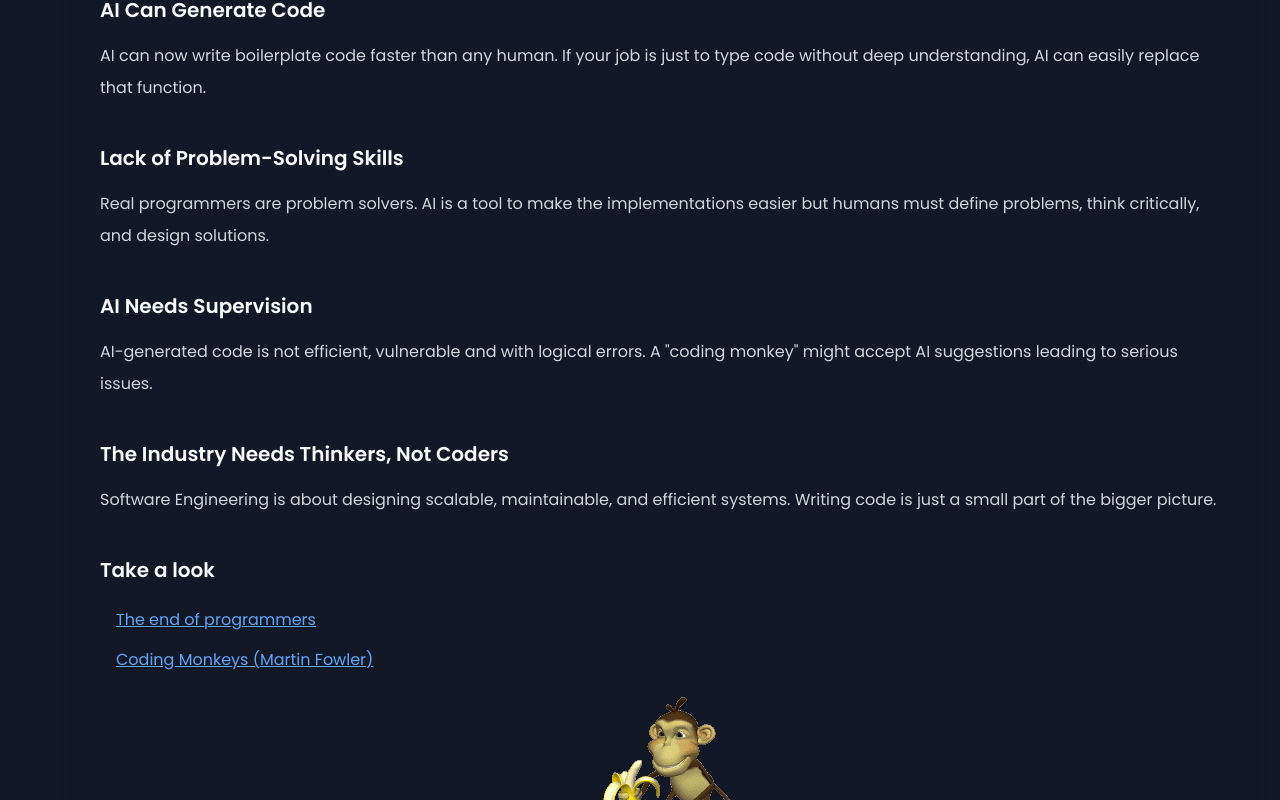
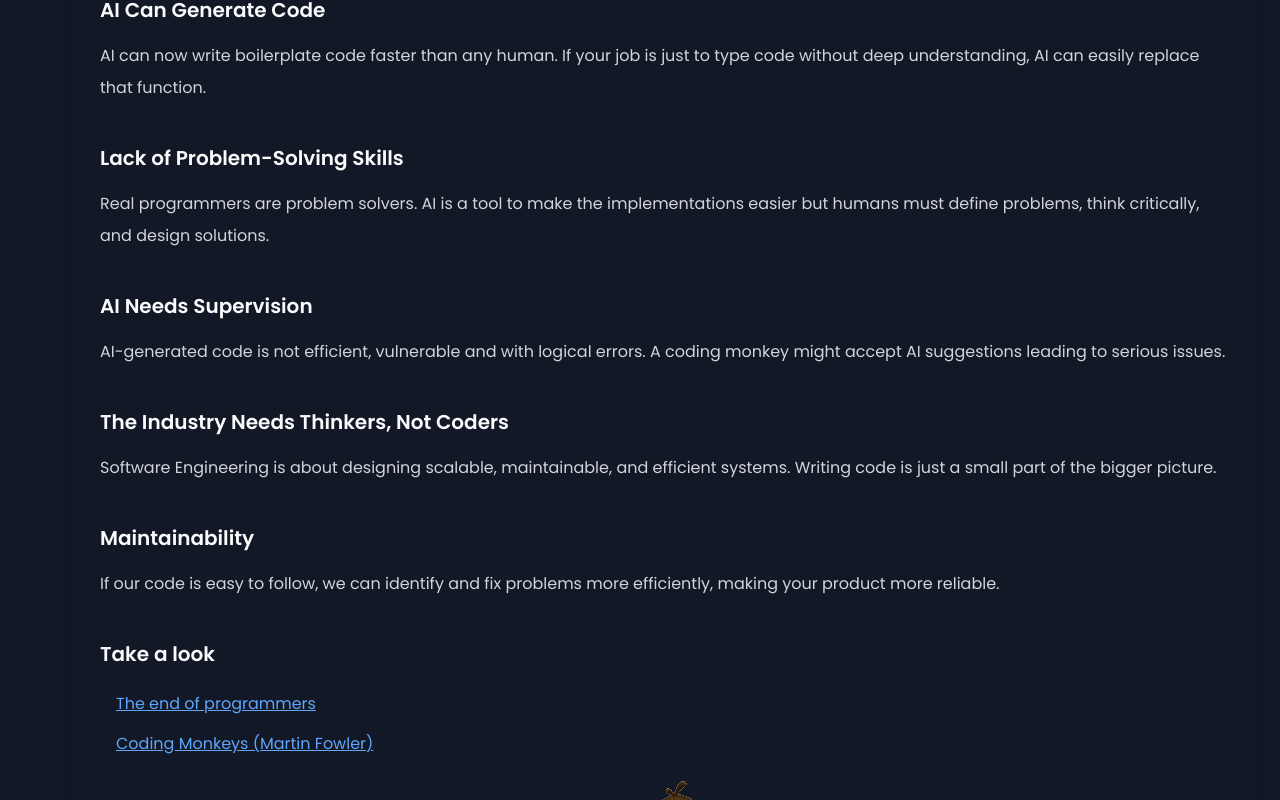
Before and after one commit to leandrodalbo/xpdriven-blog, a React (Vite) app: page /#/article/0 in a window 1280 px wide. Before the commit this address led to /#/article/0. Shown: the part 1166-1966 px from the top of the page. Built offline with nearby package versions, Linux system fonts and the light colour scheme.

Commit message:
started to refactor the rest of the articles sections

```diff
--- a/src/articles-content/CodingMonkeys.ts
+++ b/src/articles-content/CodingMonkeys.ts
@@ -10,5 +10,44 @@ export const codingMonkeysContent: ArticleData = {
     p1: `A Coding Monkey is an individual who writes software without completely understanding the problem it addresses. This method has been effective thus far, but now, AI tools are capable of generating code.`,
     p2: "If you simply turn requirements into code without thinking critically, you risk being replaced.",
   },
-  sectionsData: [],
+  sectionsData: [
+    {
+      h4: "AI Can Generate Code",
+      p1: `
+      AI can now write boilerplate code faster than any human. If your job is
+      just to type code without deep understanding, AI can easily replace that
+      function.
+      `,
+    },
+    {
+      h4: "Lack of Problem-Solving Skills",
+      p1: `
+      Real programmers are problem solvers. AI is a tool to make the
+      implementations easier but humans must define problems, think critically,
+      and design solutions.
+      `,
+    },
+    {
+      h4: "AI Needs Supervision",
+      p1: `
+      AI-generated code is not efficient, vulnerable and with logical errors.
+      A coding monkey might accept AI suggestions leading to serious issues.
+      `,
+    },
+    {
+      h4: "The Industry Needs Thinkers, Not Coders",
+      p1: `
+      Software Engineering is about designing scalable, maintainable, and
+      efficient systems. Writing code is just a small part of the bigger
+      picture.
+      `,
+    },
+    {
+      h4: "Maintainability",
+      p1: `
+      If our code is easy to follow, we can identify and fix problems more
+      efficiently, making your product more reliable.
+      `,
+    },
+  ],
 };
--- a/src/blog-article/AgileManifesto.tsx
+++ b/src/blog-article/AgileManifesto.tsx
@@ -1,8 +1,8 @@
 import { ArticleHeader } from "../article-header/ArticleHeader";
+import { ArticleSection } from "../article-section/ArticleSection";
+import { ArticleData } from "../types";
 
-import { ArticleSection } from "../article-section/ArticleSection";
-
-import { ArticleData } from "../types";
+import monkeys from "../assets/monkeyeating.gif";
 
 export interface AgileManifestoProps {
   data: ArticleData;
@@ -21,6 +21,7 @@ const AgileManifesto = ({ data }: AgileManifestoProps) => (
       Should we go back to 1990s and start writing large documentation that
       nobody reads or understand?
     </p>
+    <img src={monkeys} alt="monkeyeating" className="blog-article-img" />
   </article>
 );
 
--- a/src/blog-article/CodeReadabilityMatters.tsx
+++ b/src/blog-article/CodeReadabilityMatters.tsx
@@ -2,6 +2,8 @@ import { ArticleHeader } from "../article-header/ArticleHeader";
 import { ArticleSection } from "../article-section/ArticleSection";
 
 import { ArticleData } from "../types";
+
+import monkeys from "../assets/monkeyeating.gif";
 
 export interface CodeReadabilityMattersProps {
   data: ArticleData;
@@ -37,6 +39,7 @@ const CodeReadabilityMatters = ({ data }: CodeReadabilityMattersProps) => (
         </a>
       </li>
     </ul>
+    <img src={monkeys} alt="monkeyeating" className="blog-article-img" />
   </article>
 );
 
--- a/src/blog-article/CodingMonkeys.tsx
+++ b/src/blog-article/CodingMonkeys.tsx
@@ -2,6 +2,7 @@ import { ArticleHeader } from "../article-header/ArticleHeader";
 
 import { ArticleData } from "../types";
 import monkeys from "../assets/monkeyeating.gif";
+import { ArticleSection } from "../article-section/ArticleSection";
 
 export interface CodingMonkeysProps {
   data: ArticleData;
@@ -11,32 +12,9 @@ const CodingMonkeys = ({ data }: CodingMonkeysProps) => (
   <article className="blog-article">
     <ArticleHeader data={data.headerData} />
 
-    <h4 className="blog-article-h4">AI Can Generate Code</h4>
-    <p className="blog-article-p">
-      AI can now write boilerplate code faster than any human. If your job is
-      just to type code without deep understanding, AI can easily replace that
-      function.
-    </p>
-
-    <h4 className="blog-article-h4">Lack of Problem-Solving Skills</h4>
-    <p className="blog-article-p">
-      Real programmers are problem solvers. AI is a tool to make the
-      implementations easier but humans must define problems, think critically,
-      and design solutions.
-    </p>
-
-    <h4 className="blog-article-h4">AI Needs Supervision</h4>
-    <p className="blog-article-p">
-      AI-generated code is not efficient, vulnerable and with logical errors. A
-      "coding monkey" might accept AI suggestions leading to serious issues.
-    </p>
-
-    <h4 className="blog-article-h4">The Industry Needs Thinkers, Not Coders</h4>
-    <p className="blog-article-p">
-      Software Engineering is about designing scalable, maintainable, and
-      efficient systems. Writing code is just a small part of the bigger
-      picture.
-    </p>
+    {data.sectionsData.map((it) => (
+      <ArticleSection key={it.h4} data={it} />
+    ))}
 
     <h4 className="blog-article-h4">Take a look</h4>
     <ul className="blog-article-ul">
--- a/src/blog-article/ScrumOrKanban.tsx
+++ b/src/blog-article/ScrumOrKanban.tsx
@@ -5,7 +5,9 @@ const ScrumOrKanban = () => (
       Scrum vs. Kanban: Which One Should You Choose?
     </h1>
 
-    <p className="blog-article-p">This article is just about to be added...</p>
+    <p className="blog-article-p-center">
+      This article is just about to be added...
+    </p>
 
     <img
       src={monkeydriving}
```
